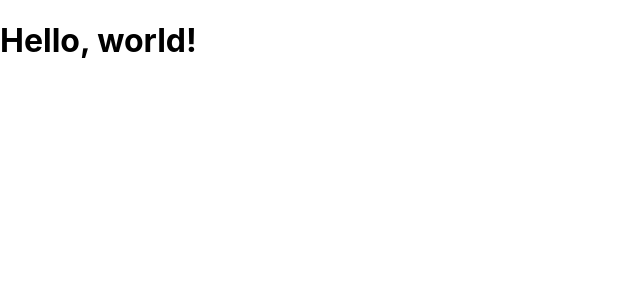
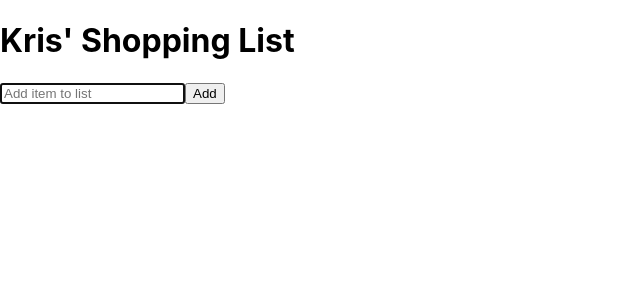
Before and after one commit to krisjwood/aws-shopping-list, a React (Create React App) app: page / in a window 1280 px wide. Shown: the top 300 px of the page, without its empty margins (0-640 px from the left). Built offline with nearby package versions, Linux system fonts and the light colour scheme.

Commit message:
add item input field

```diff
--- a/src/App.js
+++ b/src/App.js
@@ -1,6 +1,30 @@
+import React, { useState, useEffect } from 'react'
+
 function App() {
+  const [input, setInput] = useState('')
+  const [list, setList] = useState([])
+
+  function handleSubmit (e) {}
+
+
+  function handleChange (e) {
+    const newItem = e.target.value
+    setInput(newItem)
+  }
+
   return (
-  <h1>Hello, world!</h1>
+    <>
+    <h1>Kris&#39; Shopping List</h1>
+    <form onSubmit={handleSubmit}>
+      <input
+        placeholder="Add item to list"
+        autoFocus={true}
+        onChange={handleChange}
+        value={input}
+      />
+      <button>Add</button>
+    </form>
+    </>
   )
 }
 
```
